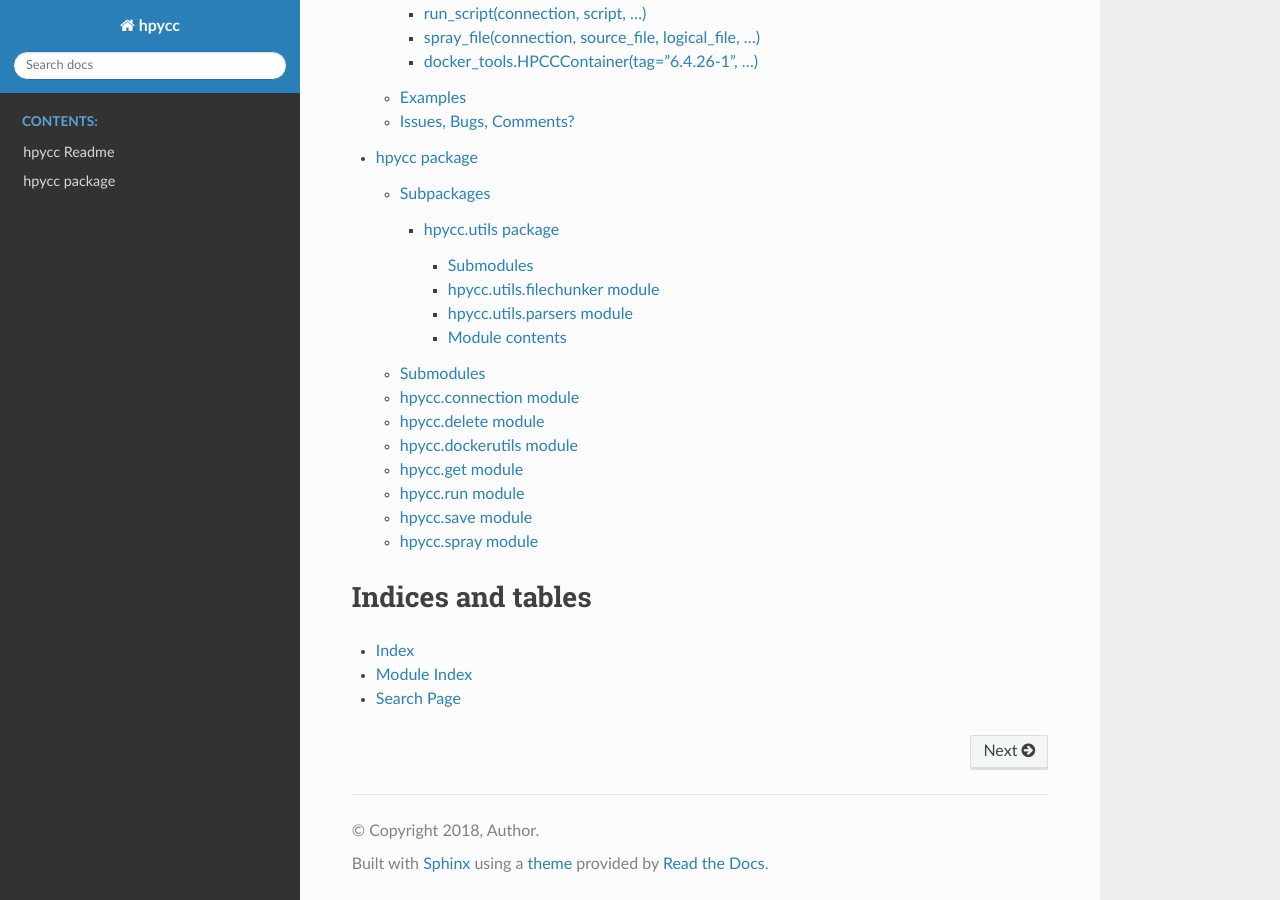
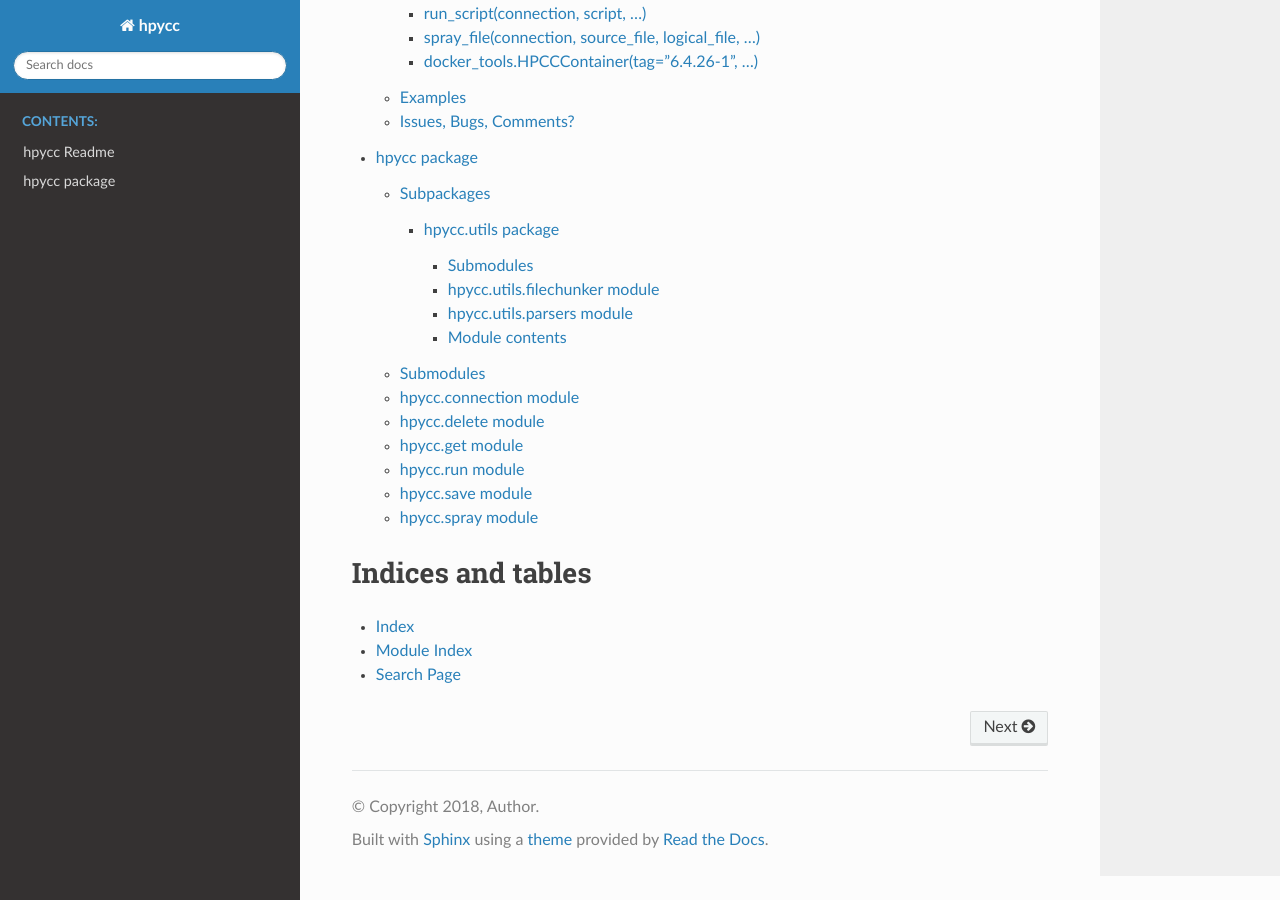
Before and after one commit to OdinProAgrica/hpycc, a Sphinx documentation site: the page built from docs/index.rst, in a window 1280 px wide and 900 px high, scrolled down 518 px. Built offline with Sphinx 7.4.7 and the Read the Docs theme 2.0.0, drawn with Linux system fonts in a browser that asks for light colours.

```diff
--- a/docs/hpycc.rst
+++ b/docs/hpycc.rst
@@ -27,13 +27,6 @@
     :undoc-members:
     :show-inheritance:
 
-hpycc\.dockerutils module
--------------------------
-
-.. automodule:: hpycc.dockerutils
-    :members:
-    :undoc-members:
-    :show-inheritance:
 
 hpycc\.get module
 -----------------
```
